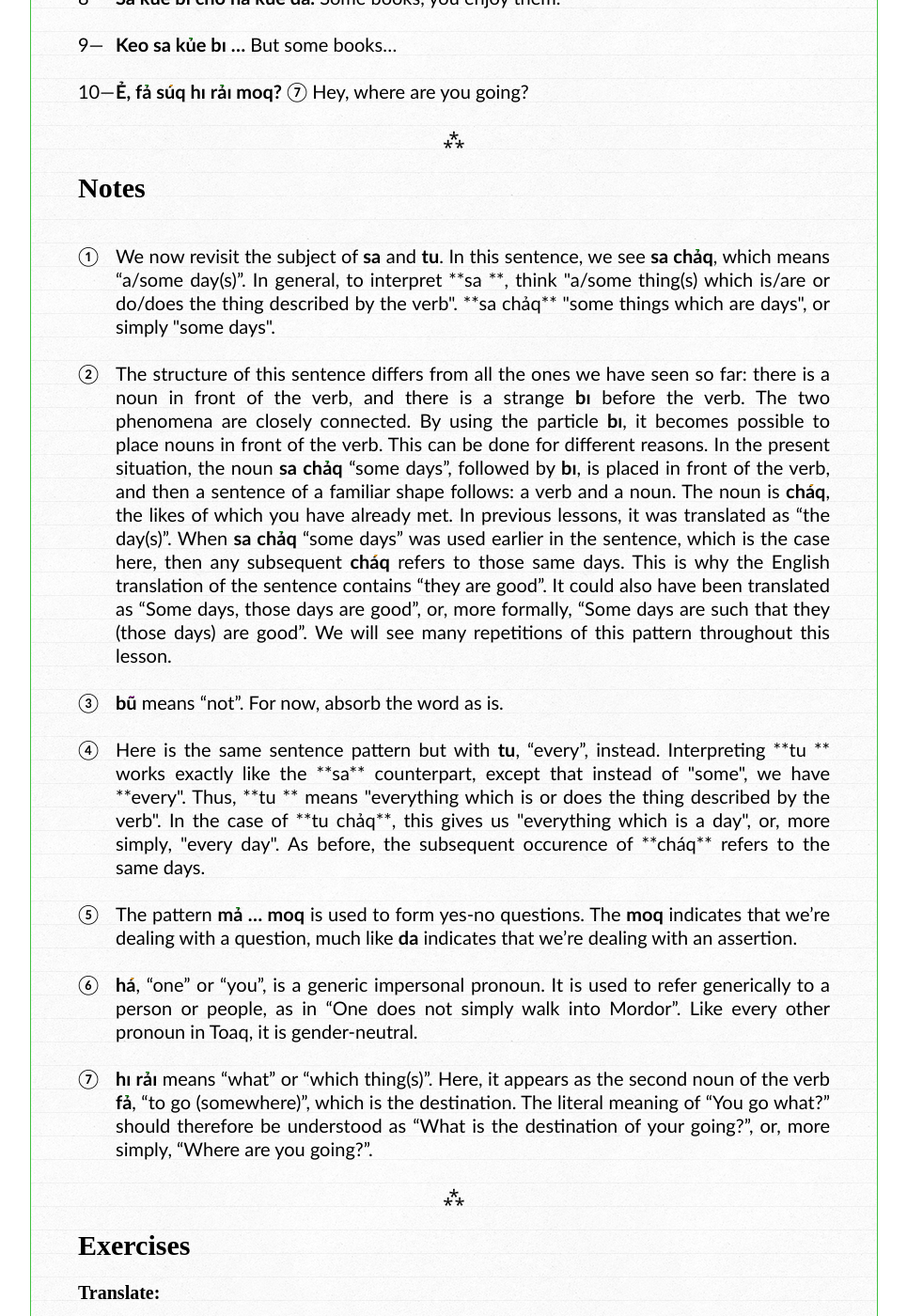
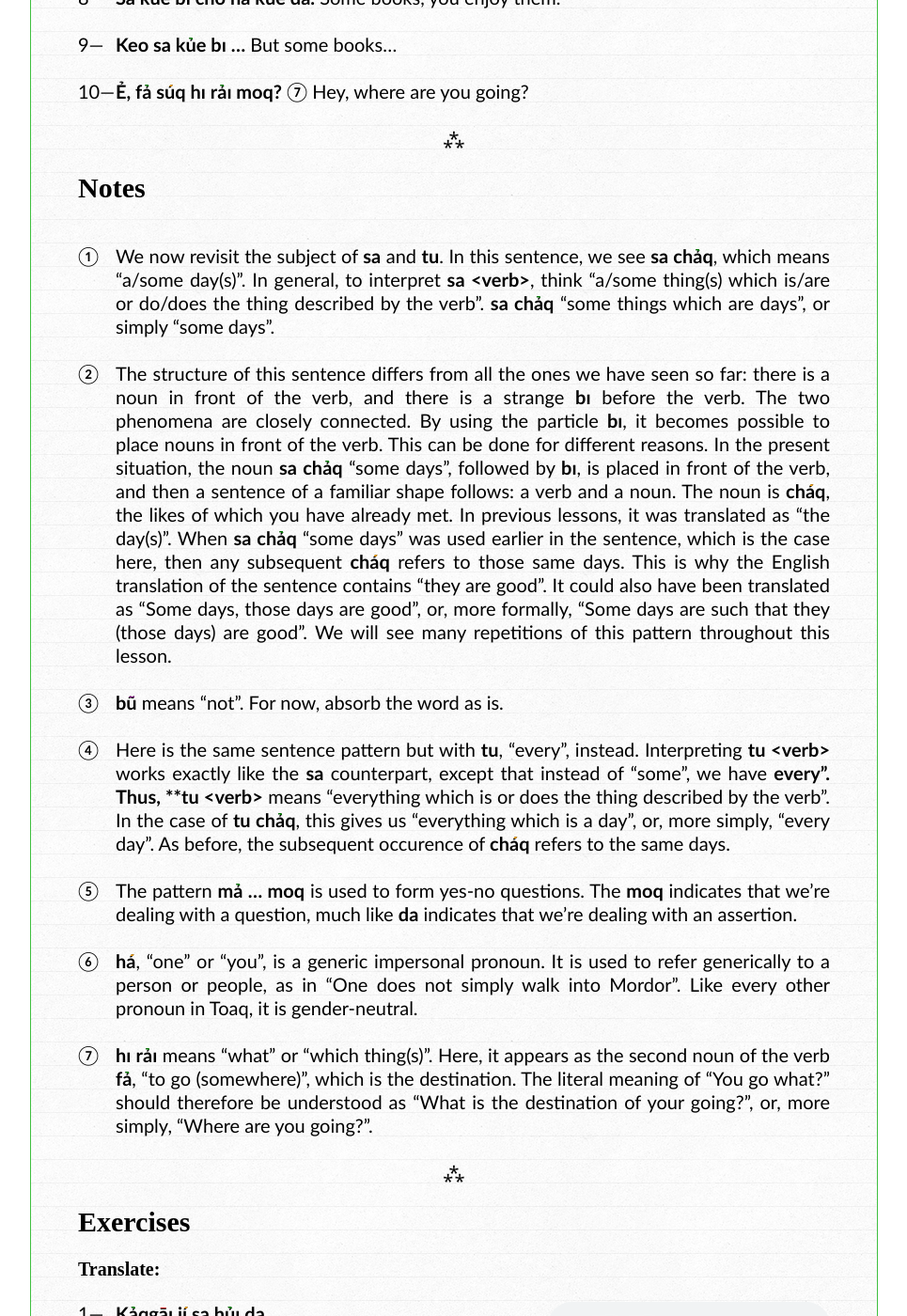
Before and after one commit to toaq/TwE, a Jekyll site: the page built from _lessons/05/index.md, in a window 1280 px wide and 1400 px high, scrolled down 852 px. Shown: the whole window at 94% size, without its empty margins (157-1122 px from the left). Built offline with Jekyll 4.4.1, drawn with Linux system fonts in a browser that asks for light colours; some web fonts are replaced.

Commit message:
escaping brackets

```diff
--- a/_lessons/05/index.md
+++ b/_lessons/05/index.md
@@ -37,13 +37,13 @@ title: 'Fékō chỉetōaı'
 
 ## Notes
 
-1. We now revisit the subject of **sa** and **tu**. In this sentence, we see **sa chảq**, which means "a/some day(s)". In general, to interpret **sa <verb>**, think "a/some thing(s) which is/are or do/does the thing described by the verb". **sa chảq** "some things which are days", or simply "some days".
+1. We now revisit the subject of **sa** and **tu**. In this sentence, we see **sa chảq**, which means "a/some day(s)". In general, to interpret **sa \<verb\>**, think "a/some thing(s) which is/are or do/does the thing described by the verb". **sa chảq** "some things which are days", or simply "some days".
 
 2. The structure of this sentence differs from all the ones we have seen so far: there is a noun in front of the verb, and there is a strange **bı** before the verb. The two phenomena are closely connected. By using the particle **bı**, it becomes possible to place nouns in front of the verb. This can be done for different reasons. In the present situation, the noun **sa chảq** "some days", followed by **bı**, is placed in front of the verb, and then a sentence of a familiar shape follows: a verb and a noun. The noun is **cháq**, the likes of which you have already met. In previous lessons, it was translated as "the day(s)". When **sa chảq** "some days" was used earlier in the sentence, which is the case here, then any subsequent **cháq** refers to those same days. This is why the English translation of the sentence contains "they are good". It could also have been translated as "Some days, those days are good", or, more formally, "Some days are such that they (those days) are good". We will see many repetitions of this pattern throughout this lesson.
 
 3. **bũ** means "not". For now, absorb the word as is.
 
-4. Here is the same sentence pattern but with **tu**, "every", instead. Interpreting **tu <verb>** works exactly like the **sa** counterpart, except that instead of "some", we have **every". Thus, **tu <verb>** means "everything which is or does the thing described by the verb". In the case of **tu chảq**, this gives us "everything which is a day", or, more simply, "every day". As before, the subsequent occurence of **cháq** refers to the same days.
+4. Here is the same sentence pattern but with **tu**, "every", instead. Interpreting **tu \<verb\>** works exactly like the **sa** counterpart, except that instead of "some", we have **every". Thus, **tu \<verb\>** means "everything which is or does the thing described by the verb". In the case of **tu chảq**, this gives us "everything which is a day", or, more simply, "every day". As before, the subsequent occurence of **cháq** refers to the same days.
 
 5. The pattern **mả ... moq** is used to form yes-no questions. The **moq** indicates that we're dealing with a question, much like **da** indicates that we're dealing with an assertion.
 
```
